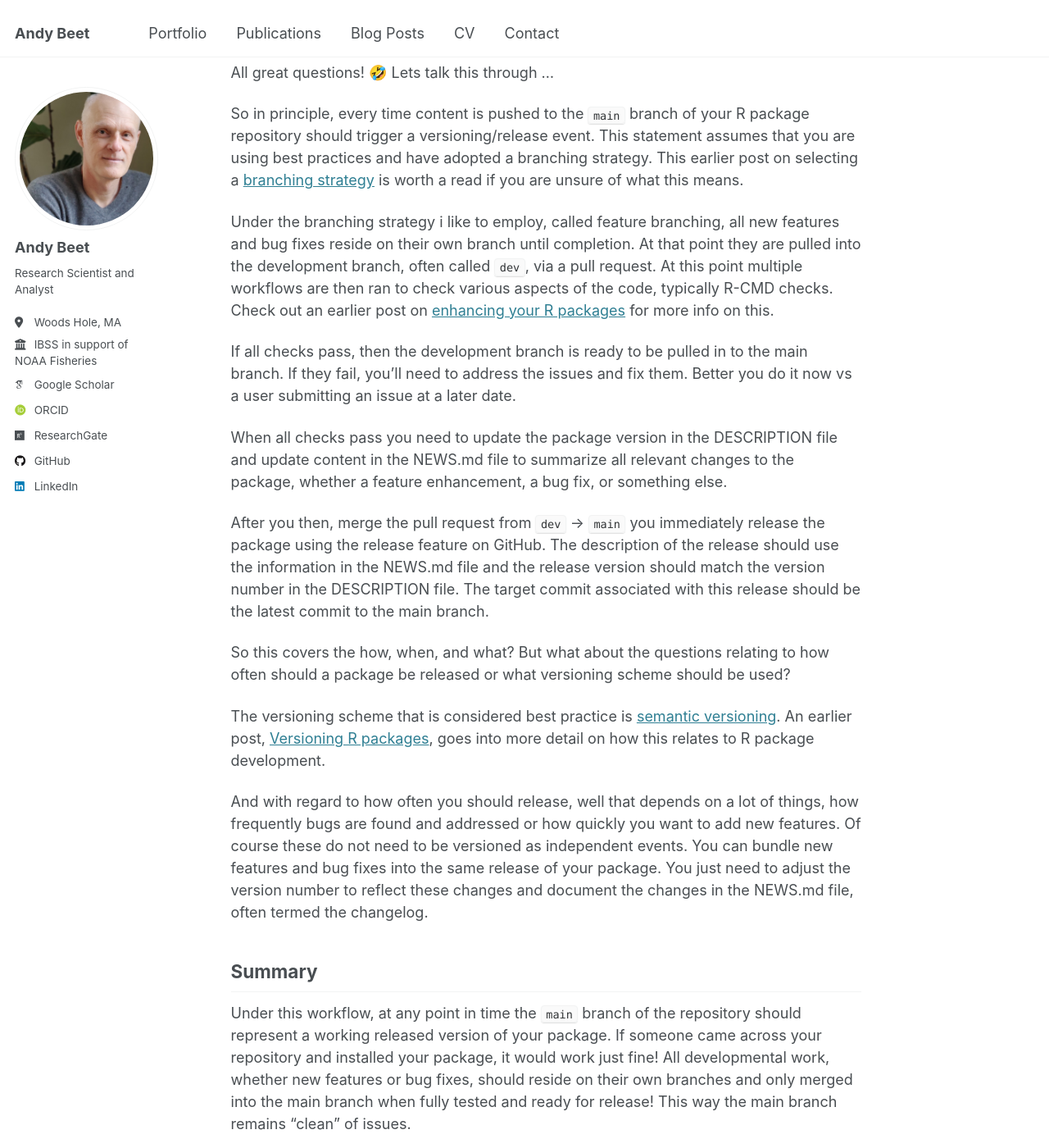
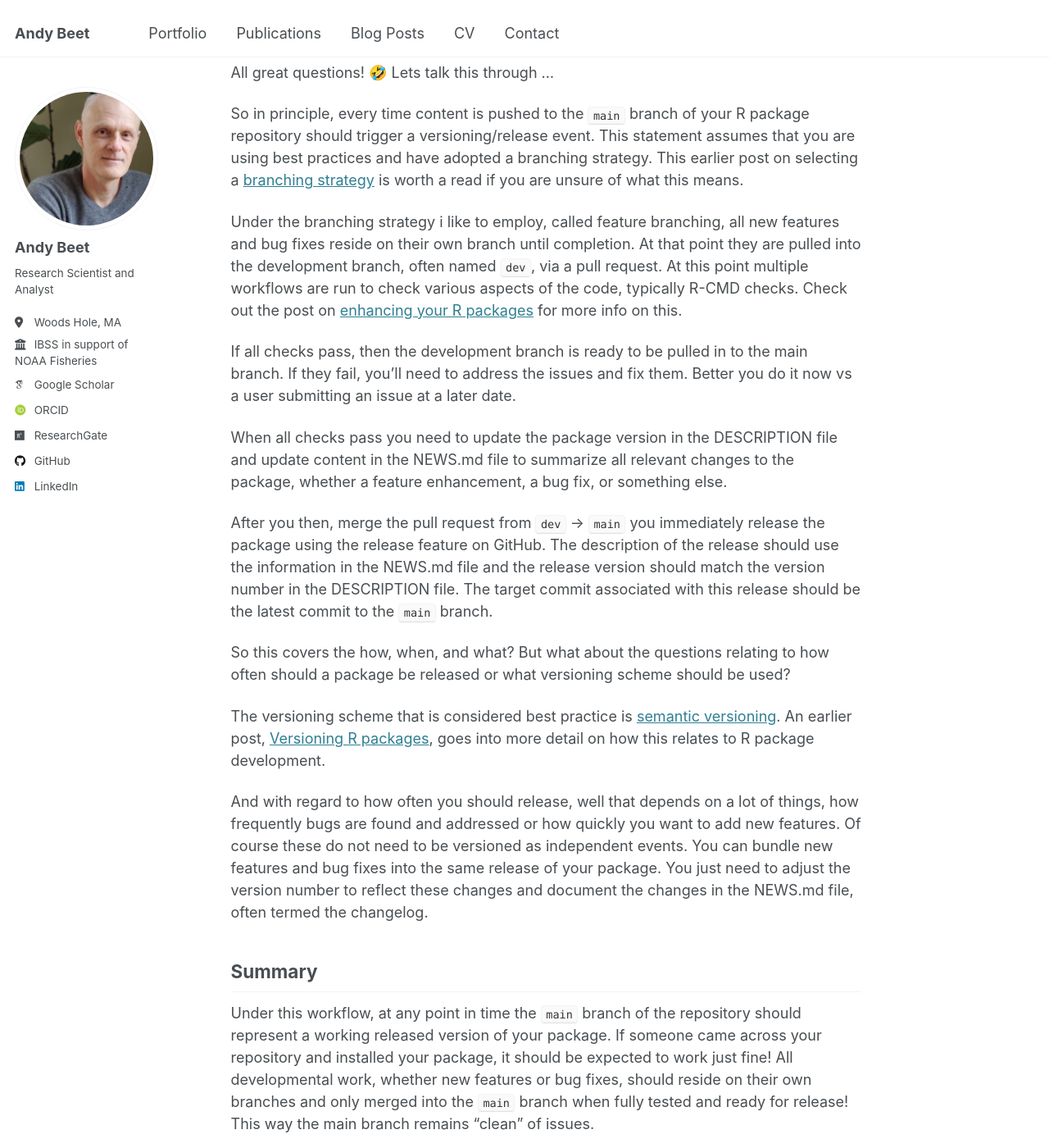
Before and after one commit to andybeet/website, a Jekyll site: the page built from _posts/2025-01-15-versioning_rpackages.md, in a window 1280 px wide and 1400 px high, scrolled down 259 px. Shown: the whole window at 82% size. Built offline with Jekyll 4.4.1, drawn with Linux system fonts in a browser that asks for light colours; emoji names are drawn with the system emoji font; some web fonts are replaced.

Commit message:
typos fixes

```diff
--- a/_posts/2025-01-15-versioning_rpackages.md
+++ b/_posts/2025-01-15-versioning_rpackages.md
@@ -14,13 +14,13 @@ All great questions! :rofl: Lets talk this through ...
 
 So in principle, every time content is pushed to the `main` branch of your R package repository should trigger a versioning/release event. This statement assumes that you are using best practices and have adopted a branching strategy. This earlier post on selecting a [branching strategy]({{site.baseurl}}/posts/2024/07/maindevfeature/) is worth a read if you are unsure of what this means.
 
-Under the branching strategy i like to employ, called feature branching, all new features and bug fixes reside on their own branch until completion. At that point they are pulled into the development branch, often called `dev`, via a pull request. At this point multiple workflows are then ran to check various aspects of the code, typically R-CMD checks. Check out an earlier post on [enhancing your R packages]({{site.baseurl}}/posts/2025/02/rpackage_components/) for more info on this.
+Under the branching strategy i like to employ, called feature branching, all new features and bug fixes reside on their own branch until completion. At that point they are pulled into the development branch, often named `dev`, via a pull request. At this point multiple workflows are run to check various aspects of the code, typically R-CMD checks. Check out the post on [enhancing your R packages]({{site.baseurl}}/posts/2025/02/rpackage_components/) for more info on this.
 
 If all checks pass, then the development branch is ready to be pulled in to the main branch. If they fail, you'll need to address the issues and fix them. Better you do it now vs a user submitting an issue at a later date.
 
 When all checks pass you need to update the package version in the DESCRIPTION file and update content in the NEWS.md file to summarize all relevant changes to the package, whether a feature enhancement, a bug fix, or something else.
 
-After you then, merge the pull request from `dev` -> `main` you immediately release the package using the release feature on GitHub. The description of the release should use the information in the NEWS.md file and the release version should match the version number in the DESCRIPTION file. The target commit associated with this release should be the latest commit to the main branch.
+After you then, merge the pull request from `dev` -> `main` you immediately release the package using the release feature on GitHub. The description of the release should use the information in the NEWS.md file and the release version should match the version number in the DESCRIPTION file. The target commit associated with this release should be the latest commit to the `main` branch.
 
 So this covers the how, when, and what? But what about the questions relating to how often should a package be released or what versioning scheme should be used?
 
@@ -30,6 +30,6 @@ And with regard to how often you should release, well that depends on a lot of t
 
 ## Summary
 
-Under this workflow, at any point in time the `main` branch of the repository should represent a working released version of your package. If someone came across your repository and installed your package, it would work just fine! All developmental work, whether new features or bug fixes, should reside on their own branches and only merged into the main branch when fully tested and ready for release! This way the main branch remains "clean" of issues.
+Under this workflow, at any point in time the `main` branch of the repository should represent a working released version of your package. If someone came across your repository and installed your package, it should be expected to work just fine! All developmental work, whether new features or bug fixes, should reside on their own branches and only merged into the `main` branch when fully tested and ready for release! This way the main branch remains "clean" of issues.
 
 Hope this helps!
```
